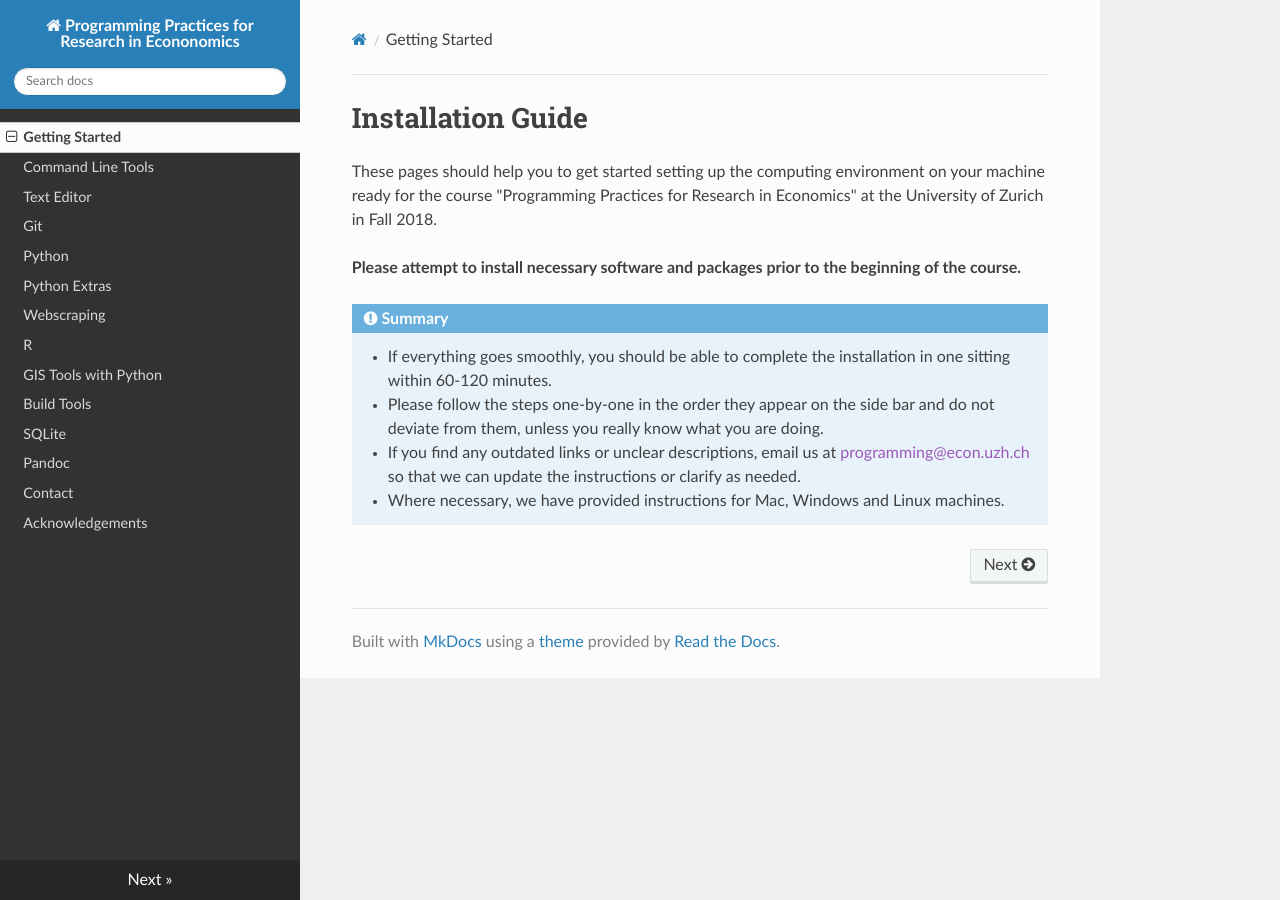
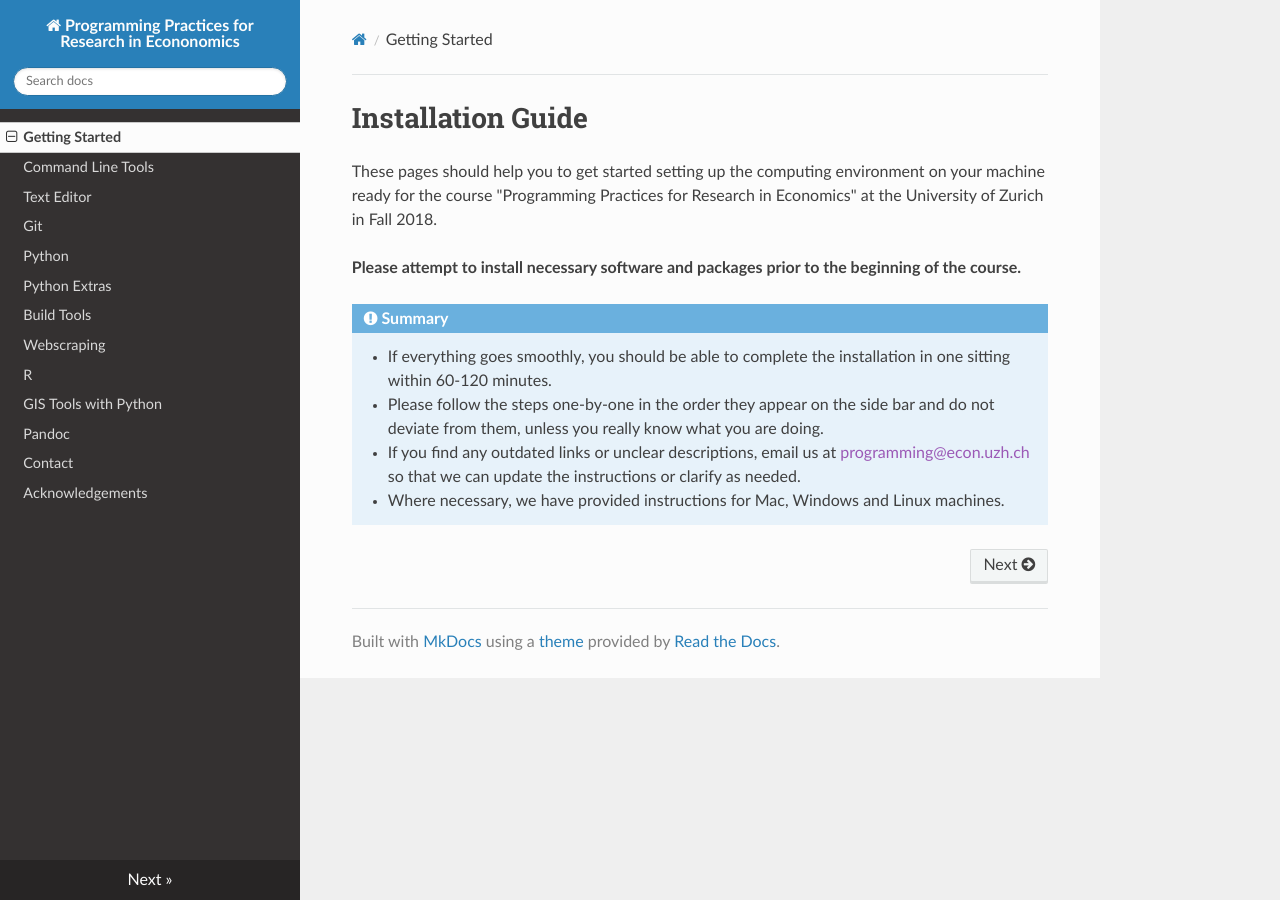
Before and after one commit to pp4rs/DEPRECATED-installation-guide, an MkDocs documentation site: the page built from docs/index.md, in a window 1280 px wide. Built offline with MkDocs 1.6.1, drawn with Linux system fonts in a browser that asks for light colours; nearby versions of some CDN libraries; old or Windows-style settings are respelled for this version of MkDocs.

Commit message:
removed sqlite from snakefile and moved snakemake behind python extras

```diff
--- a/mkdocs.yml
+++ b/mkdocs.yml
@@ -7,13 +7,12 @@ pages:
 - Git: gitInstall.md
 - Python: python.md
 - Python Extras: python-more.md
+- Build Tools: snakemake.md
 - Webscraping: webscraping_drivers.md
 - R: r.md
 # - Automation with Make: make.md
 # - Automation with Waf: waf.md
 - GIS Tools with Python: gis.md
-- Build Tools: snakemake.md
-- SQLite: sqlite.md
 - Pandoc: pandoc.md
 # - Matlab: matlab.md
 # - Path Settings: path-setting.md
```
